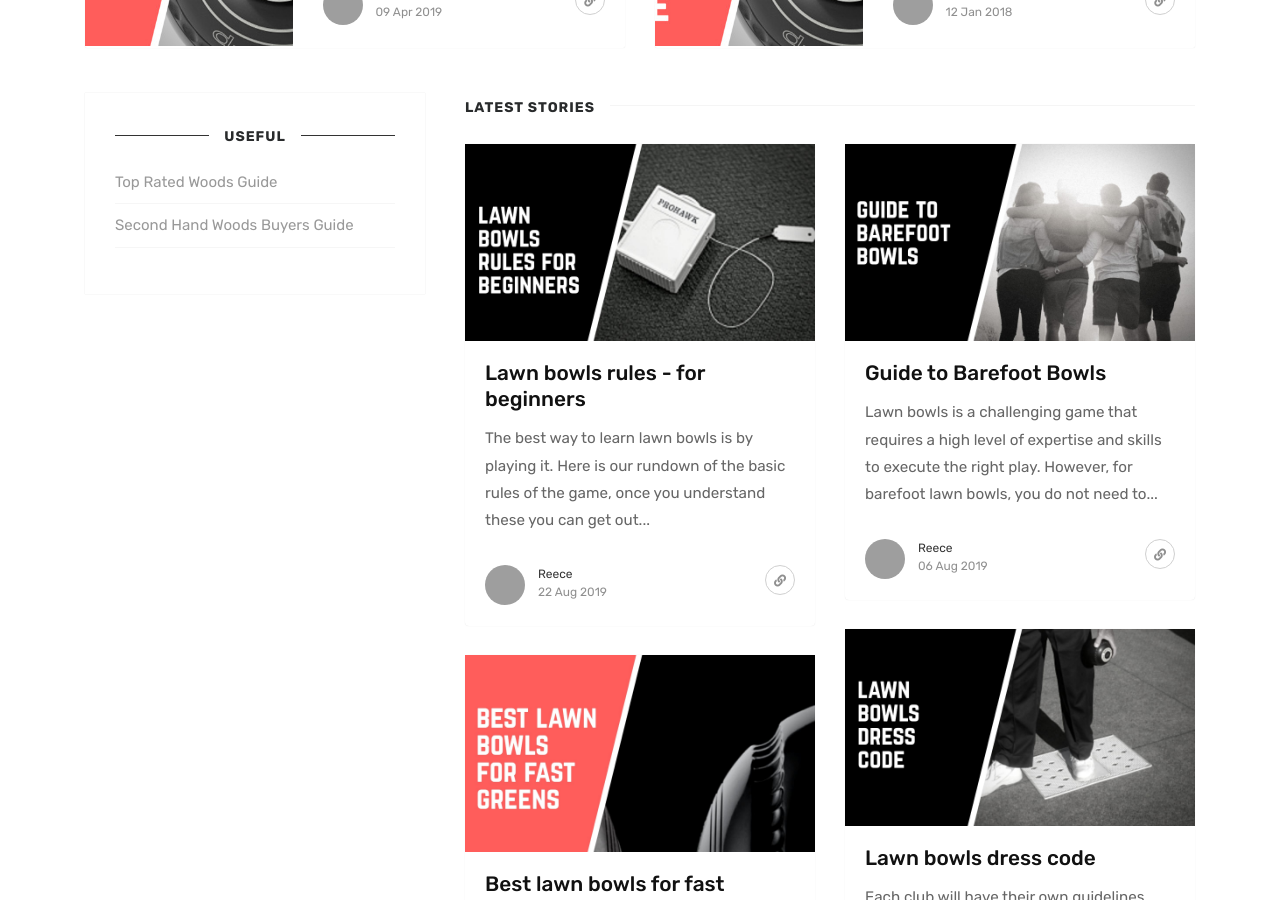
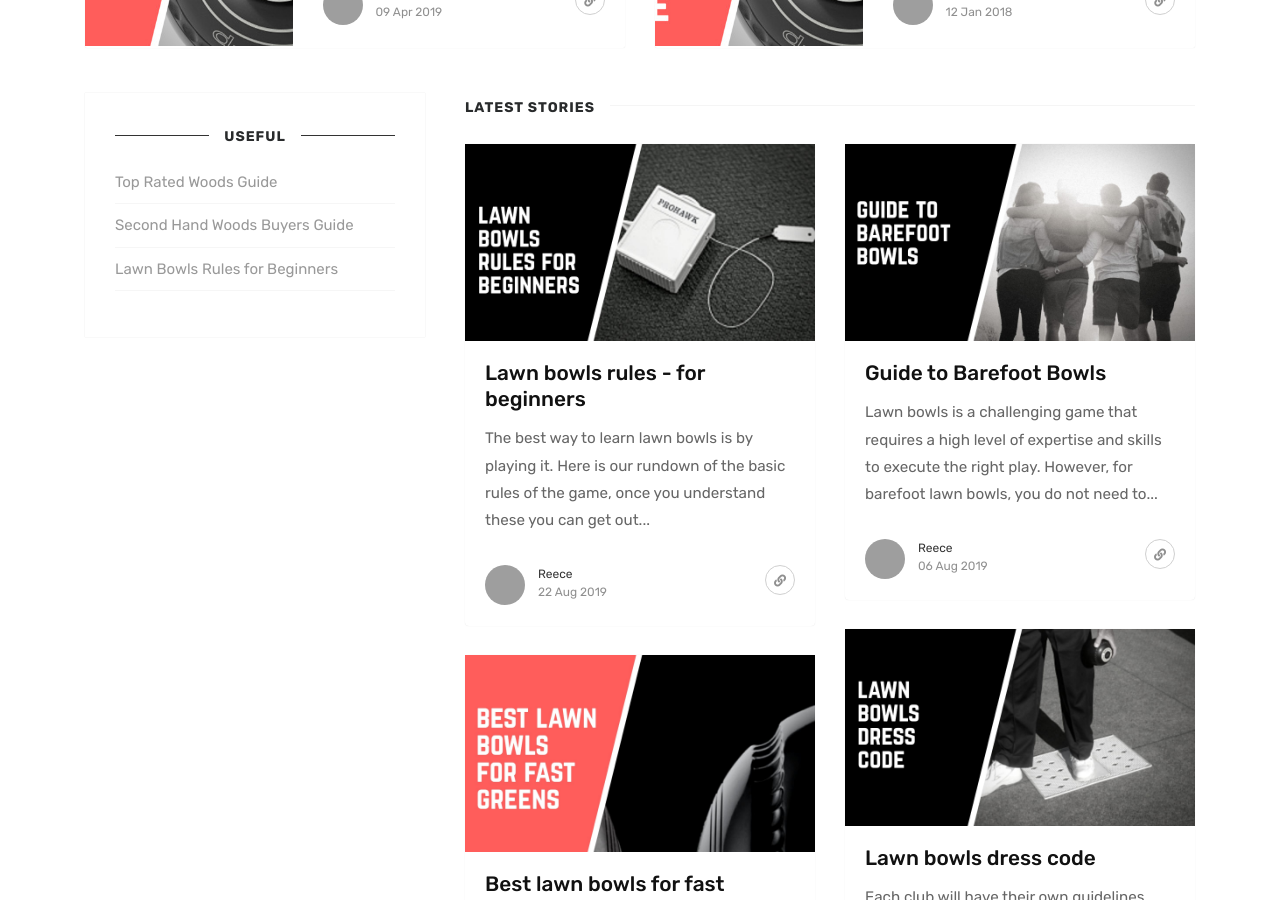
Before and after one commit to krussll/etsysimplicity, a Jekyll site: the page built from index.html, in a window 1280 px wide and 900 px high, scrolled down 1620 px. Built offline with Jekyll 4.4.1, drawn with Linux system fonts in a browser that asks for light colours; nearby versions of some CDN libraries; grey boxes are pictures that could not be loaded.

Commit message:
Update useful.html

```diff
--- a/_includes/useful.html
+++ b/_includes/useful.html
@@ -3,5 +3,6 @@
     <ul style="list-none;">
         <li><a target="blank" href="{{ site.baseurl }}/guide/best-rated-bowls-for-leads">Top Rated Woods Guide</a></li>
         <li><a target="blank" href="{{ site.baseurl }}/guide/second-hand-and-pre-loved-lawn-bowls">Second Hand Woods Buyers Guide</a></li>
+        <li><a target="blank" href="{{ site.baseurl }}/help/lawn-bowls-rules">Lawn Bowls Rules for Beginners</a></li>
     </ul>
 </div>
```
